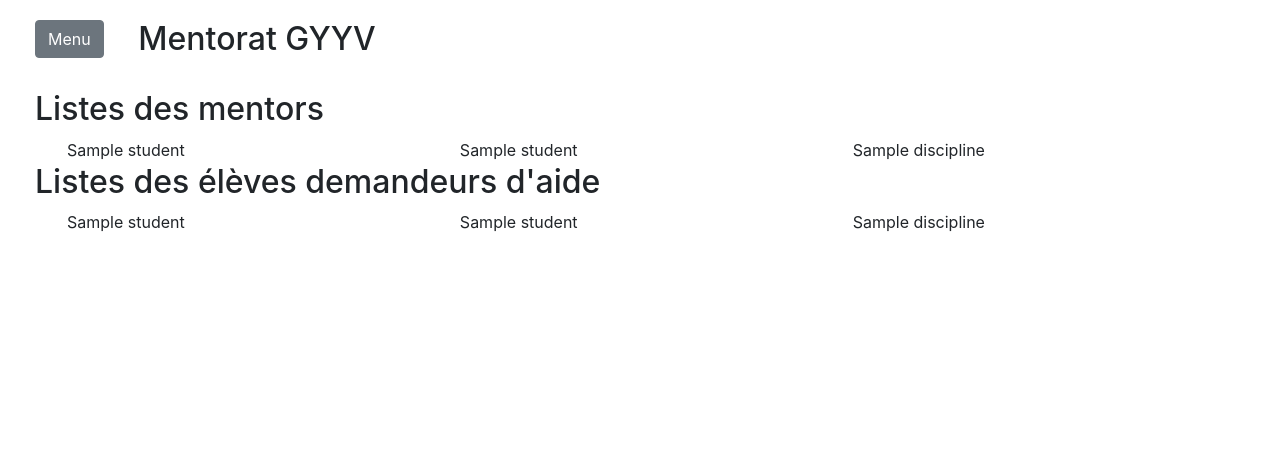
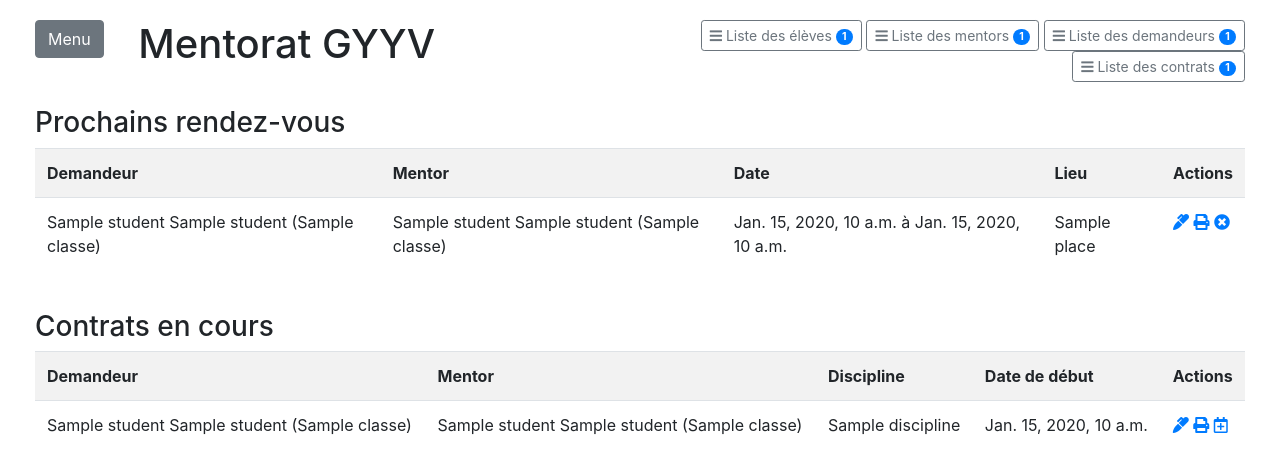
Before and after one commit to cdelmoni/mentorat_project, a Django app: template pymentorat/templates/pymentorat/index.html in a window 1280 px wide. Shown: the top 474 px of the page. Run offline with Django 3.2, Linux system fonts and the light colour scheme; the template is opened without the code that fills it: most values are stand-ins (such as "Sample title", 1, 10 or a date in 2020); some libraries are stand-ins or nearby versions.

Commit message:
Amélioration des vues de détails

```diff
--- a/pymentorat/templates/pymentorat/base.html
+++ b/pymentorat/templates/pymentorat/base.html
@@ -74,7 +74,7 @@
                             <a href="#menu-toggle" class="btn btn-secondary" id="menu-toggle">Menu</a>
                         </div>
                         <div class="col-4">
-                            <h2>Mentorat GYYV</h2>
+                            <h1>Mentorat GYYV</h1>
                         </div>
                         <div class="col-7", align="right">
                             {% block buttons %} {% endblock %}
--- a/pymentorat/templates/pymentorat/contract_form.html
+++ b/pymentorat/templates/pymentorat/contract_form.html
@@ -12,7 +12,7 @@
         <h5> Demandeur : {{eda_vorname}} {{eda_name}} ({{eda_classe}}) - {{discipline}}</h5>
     {% if status != 'new' %}
         <h5> Mentor : {{mentor_vorname}} {{mentor_name}} ({{mentor_classe}}) - {{discipline}}</h5>
-        <p> Date de début du contrat : {{begin_date}}</p>
+        <!--<p> Date de début du contrat : {{begin_date}}</p>-->
     {% endif %}
 
         <form  method="post">
--- a/pymentorat/templates/pymentorat/index.html
+++ b/pymentorat/templates/pymentorat/index.html
@@ -1,10 +1,148 @@
 {% extends 'pymentorat/base.html' %}
 
 
+    {% block buttons %}
+
+    <a href="{% url 'pymentorat:student_list' %}" class="btn btn-outline-secondary btn-sm" id="student_list_button">
+            <i class="fa fa-bars" aria-hidden="true"></i> Liste des élèves
+            <span class="badge badge-pill badge-primary" title="Nb. contrats">
+                {{nb_mentors}}
+            </span>
+    </a>
+    <a href="{% url 'pymentorat:mentor_list' %}" class="btn btn-outline-secondary btn-sm" id="mentor_list_button">
+            <i class="fa fa-bars" aria-hidden="true"></i> Liste des mentors
+            <span class="badge badge-pill badge-primary" title="Nb. contrats">
+                {{nb_mentors}}
+            </span>
+    </a>
+    <a href="{% url 'pymentorat:eda_list' %}" class="btn btn-outline-secondary btn-sm" id="eda_list_button">
+            <i class="fa fa-bars" aria-hidden="true"></i> Liste des demandeurs
+            <span class="badge badge-pill badge-primary" title="Nb. contrats">
+                {{nb_edas}}
+            </span>
+    </a>
+    <a href="{% url 'pymentorat:contract_list' %}" class="btn btn-outline-secondary btn-sm" id="contract_list_button">
+            <i class="fa fa-bars" aria-hidden="true"></i> Liste des contrats
+            <span class="badge badge-pill badge-primary" title="Nb. contrats">
+                {{nb_contracts}}
+            </span>
+    </a>
+    {% endblock%}
 
     {% block content %}
 
-    <h2>Listes des mentors</h2>
+    <h3>Prochains rendez-vous</h3>
+
+    <table class="table table-striped table-hover">
+        <tr>
+            <th>
+                Demandeur
+            </th>
+            <th>
+                Mentor
+            </th>
+            <th>
+                Date
+            </th>
+            <th>
+                Lieu
+            </th>
+            <th>
+                Actions
+            </th>
+        </tr>
+    {% for convocation in convocations %}
+        <tr>
+            <td>
+                {{convocation.contract.eda.student.name}}
+                {{convocation.contract.eda.student.vorname}}
+                ({{convocation.contract.eda.student.classe}})
+            </td>
+            <td>
+                {{convocation.contract.mentor.student.name}}
+                {{convocation.contract.mentor.student.vorname}}
+                ({{convocation.contract.mentor.student.classe}})
+            </td>
+            <td>
+                {{convocation.date}} à
+                {{convocation.time}}
+            </td>
+            <td>
+                {{convocation.place}}
+            </td>
+            <td>
+                <a href="{% url 'pymentorat:convocation_update' convocation.pk %}">
+                    <i class="fas fa-marker" title="Modifier la convocation"></i>
+                </a>
+
+                <a href="{% url 'pymentorat:convocation_pdf' convocation.pk %}">
+                    <i class="fas fa-print" title="Réimprimer la convocation"></i>
+                </a>
+                <a href="{% url 'pymentorat:convocation_delete' convocation.pk %}">
+                    <i class="fas fa-times-circle" title="Supprimer la convocation"></i>
+                </a>
+            </td>
+        </tr>
+    {% endfor %}
+    </table>
+
+    <br>
+
+    <h3>Contrats en cours</h3>
+    <table class="table table-striped table-hover">
+        <tr>
+            <th>
+                Demandeur
+            </th>
+            <th>
+                Mentor
+            </th>
+            <th>
+                Discipline
+            </th>
+            <th>
+                Date de début
+            </th>
+            <th>
+                Actions
+            </th>
+        </tr>
+    {% for contract in contracts %}
+        <tr>
+            <td>
+                {{contract.eda.student.name}}
+                {{contract.eda.student.vorname}}
+                ({{contract.eda.student.classe}})
+            </td>
+            <td>
+                {{contract.mentor.student.name}}
+                {{contract.mentor.student.vorname}}
+                ({{contract.mentor.student.classe}})
+            </td>
+            <td>
+                {{contract.discipline}}
+            </td>
+            <td>
+                {{contract.begin_date}}
+            </td>
+            <td>
+                <a href="{% url 'pymentorat:contract_update' contract.pk %}">
+                    <i class="fas fa-marker" title="Modifier le contrat"></i>
+                </a>
+
+                <a href="{% url 'pymentorat:contract_pdf' contract.pk %}">
+                    <i class="fas fa-print" title="Imprimer le contrat"></i>
+                </a>
+
+                <a href="{% url 'pymentorat:convocation_create' contract.pk %}">
+                    <i class="far fa-calendar-plus" title="Créer une convocation"></i>
+                </a>
+            </td>
+        </tr>
+    {% endfor %}
+    </table>
+
+<!--    <h3>Listes des mentors</h3>
 
     <table>
     {% for mentor in mentors %}
@@ -23,7 +161,7 @@
     {% endfor %}
     </table>
 
-    <h2>Listes des élèves demandeurs d'aide</h2>
+    <h3>Listes des élèves demandeurs d'aide</h3>
 
     <table>
     {% for eda in edas %}
@@ -40,6 +178,6 @@
 
     </tr>
     {% endfor %}
-    </table>
+    </table>-->
 
     {% endblock %}
```
Also changed, not shown: pymentorat/forms.py (+8 -3 lines), pymentorat/templates/pymentorat/convocation_confirm_delete.html (added, +14 -0 lines), pymentorat/templates/pymentorat/convocation_form.html (+6 -1 lines), pymentorat/urls.py (+11 -0 lines), pymentorat/views.py (+46 -18 lines).
